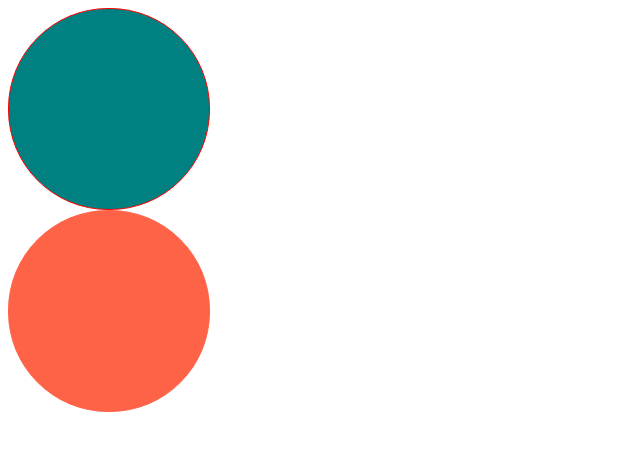
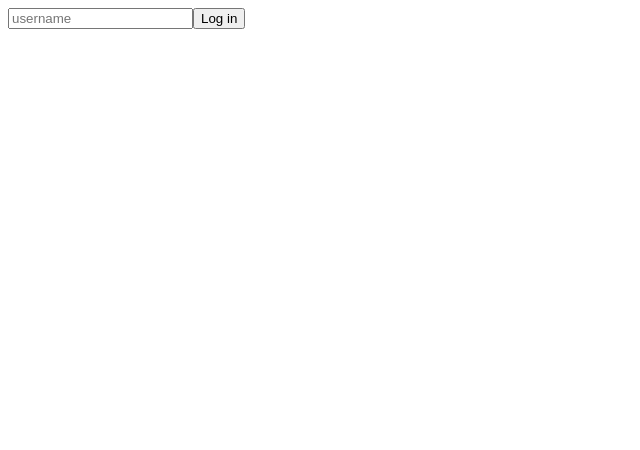
Before and after one commit to minuxx/react-masterclass, a React (Create React App) app: page / in a window 1280 px wide. Shown: the top 450 px of the page, without its empty margins (0-640 px from the left). Built offline with nearby package versions, Linux system fonts and the light colour scheme.

Commit message:
done #3.5 Forms

```diff
--- a/src/App.tsx
+++ b/src/App.tsx
@@ -1,11 +1,24 @@
-import React from 'react'
-import Circle from './Circle'
+import React, { useState } from 'react'
 
 function App() {
+  const [value, setValue] = useState('')
+  const onChange = (event: React.FormEvent<HTMLInputElement>) => {
+    const {
+      currentTarget: { value },
+    } = event
+    setValue(value)
+  }
+  const onSubmit = (event: React.FormEvent<HTMLFormElement>) => {
+    event.preventDefault()
+    console.log('hello', value)
+  }
+
   return (
     <div>
-      <Circle borderColor={'red'} bgColor={'teal'} />
-      <Circle bgColor={'tomato'} />
+      <form onSubmit={onSubmit}>
+        <input type="text" onChange={onChange} placeholder="username" />
+        <button>Log in</button>
+      </form>
     </div>
   )
 }
--- a/src/Circle.tsx
+++ /dev/null
@@ -1,27 +0,0 @@
-import React, { useState } from 'react'
-import styled from 'styled-components'
-
-interface ContainerProps {
-  bgColor: string
-  borderColor: string
-}
-
-const Container = styled.div<ContainerProps>`
-  width: 200px;
-  height: 200px;
-  background-color: ${(props) => props.bgColor};
-  border-radius: 100px;
-  border: 1px solid ${(props) => props.borderColor};
-`
-
-interface CircleProps {
-  bgColor: string
-  borderColor?: string
-}
-
-function Circle({ bgColor, borderColor }: CircleProps) {
-  const [counter, setCounter] = useState(1)
-  return <Container bgColor={bgColor} borderColor={borderColor ?? bgColor} />
-}
-
-export default Circle
```
